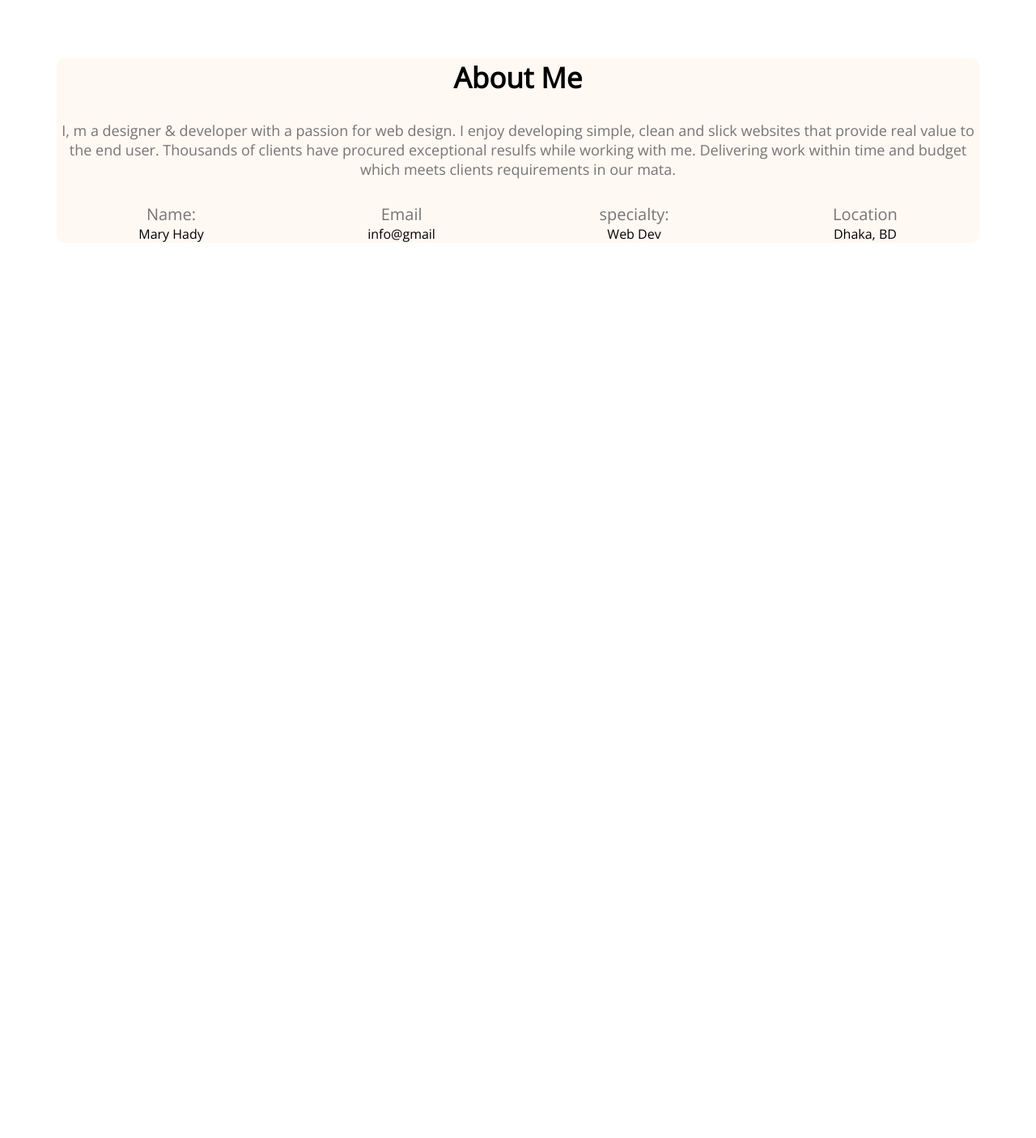
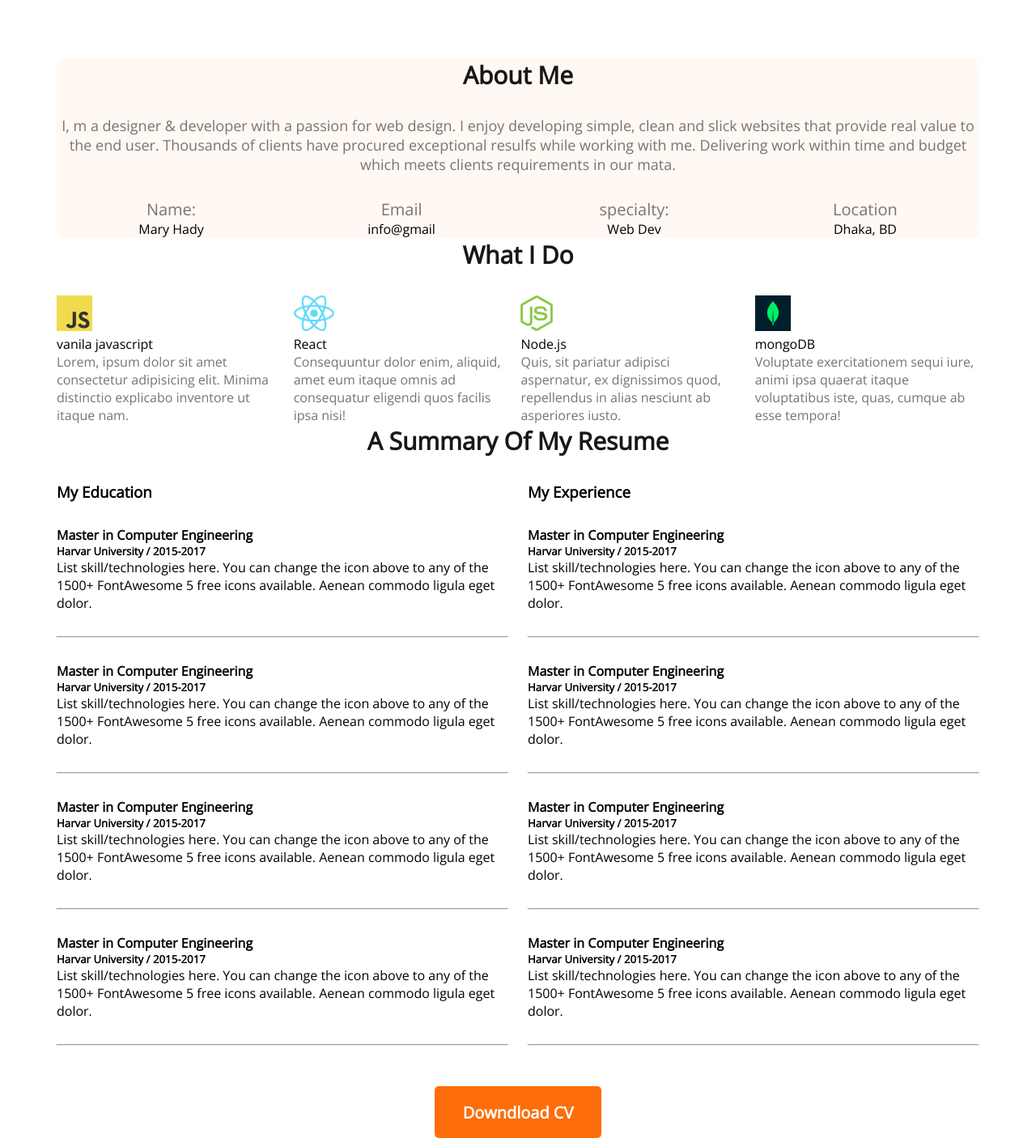
Before and after one commit to rimakhatun3/protfolio-resources, a plain HTML site: page index.html in a window 1280 px wide. Shown: the part 898-2304 px from the top of the page at 81% size. Before the commit the page ends 1198 px from the top, so only its background shows below. Drawn offline with nearby package versions, Linux system fonts and the light colour scheme.

```diff
--- a/index.html
+++ b/index.html
@@ -60,6 +60,110 @@
 
 
 </section>
+<!-- what i do -->
+<section>
+
+<h3 class="section-title"> What I Do</h3>
+<!-- .skills-container>skill*4>img+p.skill-title+p.skill-description>lorem15 -->
+
+<div class="skills-container">
+    <div class="skill">
+        <img src="images/icons/js.png" alt="">
+        <p class="skill-title">vanila javascript</p>
+        <p class="skill-description">Lorem, ipsum dolor sit amet consectetur adipisicing elit. Minima distinctio explicabo inventore ut itaque nam.</p>
+        </div>
+
+    <div class="skill">
+        <img src="images/icons/react.png" alt="">
+        <p class="skill-title">React</p>
+        <p class="skill-description">Consequuntur dolor enim, aliquid, amet eum itaque omnis ad consequatur eligendi quos facilis ipsa nisi!</p>
+    </div>
+    <div class="skill">
+        <img src="images/icons/nodejs.png" alt="">
+        <p class="skill-title">Node.js</p>
+        <p class="skill-description">Quis, sit pariatur adipisci aspernatur, ex dignissimos quod, repellendus in alias nesciunt ab asperiores iusto.</p>
+    </div>
+    <div class="skill">
+        <img src="images/icons/mongo.png" alt="">
+        <p class="skill-title">mongoDB</p>
+        <p class="skill-description">Voluptate exercitationem sequi iure, animi ipsa quaerat itaque voluptatibus iste, quas, cumque ab esse tempora!</p>
+    </div>
+</div>
+</section>
+<!-- resume section -->
+<section class="resume">
+    <h3 class="section-title">A Summary Of My Resume</h3>
+<div class="resume-content">
+  <div>
+    <h3 class="setion-title">My Education</h3>
+    <div class="resume-item">
+        <h4 class="title">Master in Computer Engineering</h4>
+        <h5 class="sub-title">Harvar University / 2015-2017</h5>
+        <p class="description">List skill/technologies here. You can change the icon above
+            to any of the 1500+ FontAwesome 5 free icons available. Aenean commodo ligula eget dolor.</p>
+    </div>
+    <hr>
+    <div class="resume-item">
+        <h4 class="title">Master in Computer Engineering</h4>
+        <h5 class="sub-title">Harvar University / 2015-2017</h5>
+        <p class="description">List skill/technologies here. You can change the icon above
+            to any of the 1500+ FontAwesome 5 free icons available. Aenean commodo ligula eget dolor.</p>
+    </div>
+    <hr>
+    <div class="resume-item">
+        <h4 class="title">Master in Computer Engineering</h4>
+        <h5 class="sub-title">Harvar University / 2015-2017</h5>
+        <p class="description">List skill/technologies here. You can change the icon above
+            to any of the 1500+ FontAwesome 5 free icons available. Aenean commodo ligula eget dolor.</p>
+    </div>
+    <hr>
+    <div class="resume-item">
+        <h4 class="title">Master in Computer Engineering</h4>
+        <h5 class="sub-title">Harvar University / 2015-2017</h5>
+        <p class="description">List skill/technologies here. You can change the icon above
+            to any of the 1500+ FontAwesome 5 free icons available. Aenean commodo ligula eget dolor.</p>
+    </div>
+    <hr>
+  </div>
+  <div>
+    <h3 class="setion-title">My Experience</h3>
+    <div class="resume-item">
+        <h4 class="title">Master in Computer Engineering</h4>
+        <h5 class="sub-title">Harvar University / 2015-2017</h5>
+        <p class="description">List skill/technologies here. You can change the icon above
+            to any of the 1500+ FontAwesome 5 free icons available. Aenean commodo ligula eget dolor.</p>
+    </div>
+    <hr>
+    <div class="resume-item">
+        <h4 class="title">Master in Computer Engineering</h4>
+        <h5 class="sub-title">Harvar University / 2015-2017</h5>
+        <p class="description">List skill/technologies here. You can change the icon above
+            to any of the 1500+ FontAwesome 5 free icons available. Aenean commodo ligula eget dolor.</p>
+    </div>
+    <hr>
+    <div class="resume-item">
+        <h4 class="title">Master in Computer Engineering</h4>
+        <h5 class="sub-title">Harvar University / 2015-2017</h5>
+        <p class="description">List skill/technologies here. You can change the icon above
+            to any of the 1500+ FontAwesome 5 free icons available. Aenean commodo ligula eget dolor.</p>
+    </div>
+    <hr>
+    <div class="resume-item">
+        <h4 class="title">Master in Computer Engineering</h4>
+        <h5 class="sub-title">Harvar University / 2015-2017</h5>
+        <p class="description">List skill/technologies here. You can change the icon above
+            to any of the 1500+ FontAwesome 5 free icons available. Aenean commodo ligula eget dolor.</p>
+    </div>
+    <hr>
+  </div>
+</div>
+<div class="resume-btn">
+    <button class="btn-primary">Downdload CV</button>
+</div>
+
+
+</section>
+
 </main>
 <footer>
 
--- a/style/portfolio.css
+++ b/style/portfolio.css
@@ -29,7 +29,7 @@
 nav{
     display: flex;
    justify-content: space-between;
-   margin: 50px 200px;
+   padding: 50px 200px;
 }
 nav li{
     list-style:none ;
@@ -105,3 +105,51 @@
 font-size: 20px;
 color: #474747;
 }
+/* what i do style */
+.what-i-do{
+    margin-top: 130px;
+}
+.skills-container{
+    display: flex;
+    gap: 24px;
+}
+
+.section-title{
+    font-weight: 700;
+font-size: 30px;
+color: #181818;
+margin-bottom: 30px;
+}
+.skill-description{
+    font-size: 16px;
+    color: #757575;
+}
+/* Resume Style */
+.resume-content{
+    display: flex;
+    gap: 24px;
+}
+.resume.title{
+    font-weight: 700;
+font-size: 25px;
+color: #474747;
+margin-bottom: 10ox;
+}
+.resume.sub-title{
+    font-weight: 600;
+    font-size: 20px;
+    color: #757575;
+    margin-bottom: 20px;
+}
+.resume-description{
+    color: #757575
+
+}
+.resume-item{
+    margin-top: 30px;
+    margin-bottom: 30px;
+}
+.resume-btn{
+    margin-top: 50px;
+    text-align: center;
+}
```
